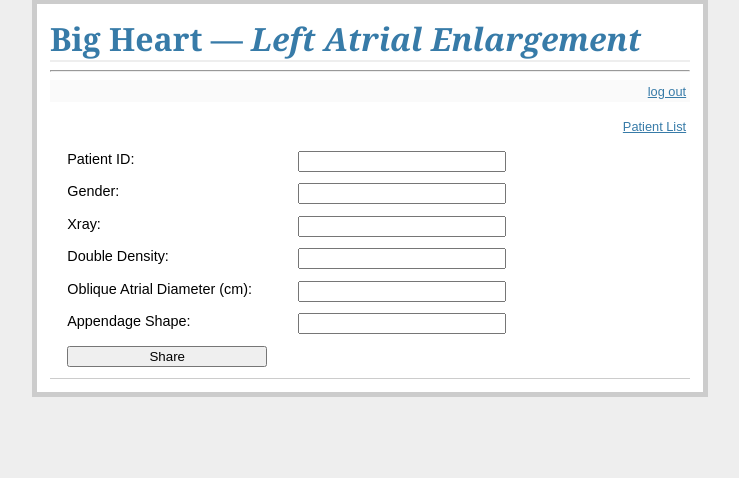
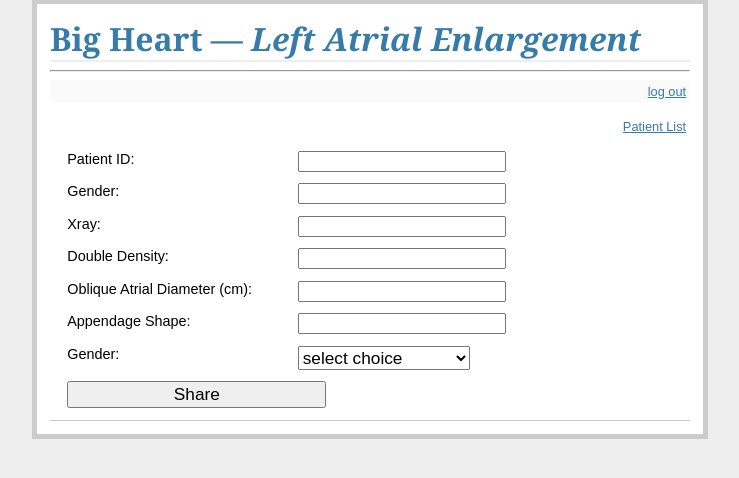
Before and after one commit to bfetler/bigheart, a Flask app: page / in a window 1280 px wide. Shown: the part 33-511 px from the top of the page, without its empty margins (270-1009 px from the left). Run offline with Flask 2, Linux system fonts and the light colour scheme; the visitor is signed in with stand-in values (Sample User, id 1).

Commit message:
initial html menu

```diff
--- a/bigh.py
+++ b/bigh.py
@@ -112,14 +112,17 @@ def add_patient():
                  [patient_id, gender, dz, xray, ddensity, ob_diam,
                   app_shape, x_outcome, ctmri])
     g.db.commit()
-    app.logger.warning('debug: add_patient: patient_id=%s app_shape=%d xray_outcome=%s', patient_id,  app_shape, x_outcome)
+    app.logger.warning('debug: add_patient: patient_id=%s app_shape=%d xray_outcome=%s gender_menu=%s', patient_id,  app_shape, x_outcome, request.form['gender3'])
     flash('New patient was successfully posted')
     return redirect(url_for('show_patient', patient_id=patient_id))
 
 @app.route('/')
 @app.route('/new/')
 def new_patient():
-    return render_template('show_patient.html', patient=None)
+    return render_template(
+        'show_patient.html', patient=None,
+        gender_menu=[{'gender':'female'}, {'gender':'male'}]
+    )
 
 @app.route('/patient/<patient_id>')
 def show_patient(patient_id):
--- a/static/style.css
+++ b/static/style.css
@@ -15,6 +15,9 @@ li.outcome       { font-weight: bold; }
 .patients li h2 a   { margin-right: 1em; float: left; width: 15em; }
 .patients li label  { margin-right: 1em; float: left; width: 15em; }
 .patients li input  { margin-right: 1em; display: block; width: 15em; }
+.patients li select { margin-right: 1em; display: block; width: 10em;
+                      font-size: 1.2em; }
+input.submit     { font-size: 1.2em; }
 .add-patient     { font-size: 0.9em; border-bottom: 1px solid #ccc; }
 .new-patient     { text-align: right; font-size: 0.8em; padding: 0.3em; }
 .add-patient dl  { font-weight: bold; }
--- a/templates/show_patient.html
+++ b/templates/show_patient.html
@@ -52,6 +52,15 @@
             <input type=text size=30 name=appendage_shape />
           </li>
           <li>
+            <label>Gender:</label>
+            <select name="gender3">
+              <option disabled selected value>select choice</option>
+              {% for o in gender_menu %}
+              <option value="{{ o.gender }}">{{ o.gender }}</option>
+              {% endfor %}
+            </select>
+          </li>
+          <li>
             <input class="submit" type=submit value=Share />
           </li>
         </ul>
```
